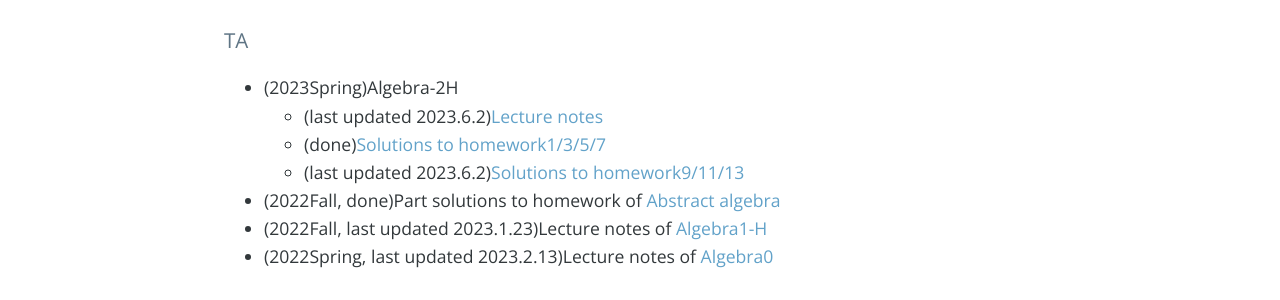
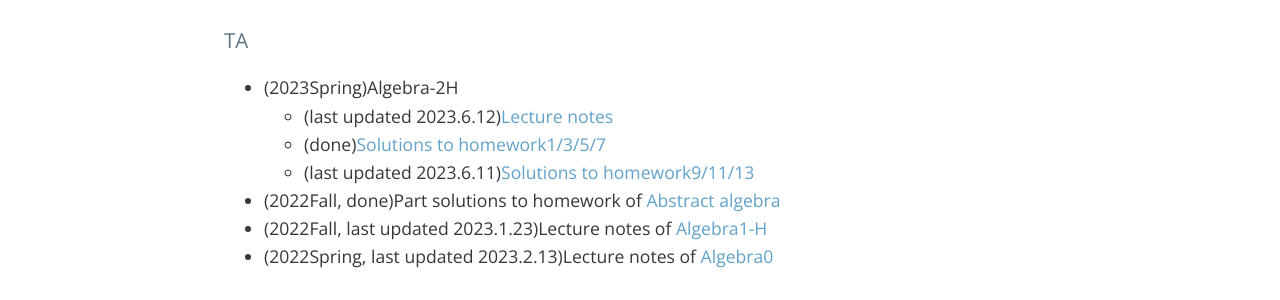
Before and after one commit to bowenl-math/bowenl-math.github.io, a Jekyll site: the page built from index.md, in a window 1280 px wide. Shown: the part 1498-1798 px from the top of the page. Built offline with Jekyll 4.4.1, drawn with Linux system fonts in a browser that asks for light colours; nearby versions of some CDN libraries; our own code applies the rules of GitHub Pages for plain Markdown files; the list of posts is cut into pages by our own code; comment, search, counter and statistics services are not loaded.

Commit message:
update algebra2H

```diff
--- a/index.md
+++ b/index.md
@@ -30,9 +30,9 @@ Here are some notes I typed during my study in enhanced program of BICMR in Peki
 
 ### TA
 * (2023Spring)Algebra-2H
-   - (last updated 2023.6.2)[Lecture notes](notes/2023Spring/Algebra2-H.pdf)
+   - (last updated 2023.6.12)[Lecture notes](notes/2023Spring/Algebra2-H.pdf)
    - (done)[Solutions to homework1/3/5/7](notes/2023Spring/Solutions(1_3_5_7).pdf)
-   - (last updated 2023.6.2)[Solutions to homework9/11/13](notes/2023Spring/Solutions(9_11_13).pdf)
+   - (last updated 2023.6.11)[Solutions to homework9/11/13](notes/2023Spring/Solutions(9_11_13).pdf)
 * (2022Fall, done)Part solutions to homework of [Abstract algebra](notes/2022Fall/Sol_to_abstract_algebra.pdf)
 * (2022Fall, last updated 2023.1.23)Lecture notes of [Algebra1-H](notes/2022Fall/Algebra1-H.pdf)
 * (2022Spring, last updated 2023.2.13)Lecture notes of [Algebra0](notes/2023Spring/Algebra0.pdf)
```
Also changed, not shown: 2 other files.
